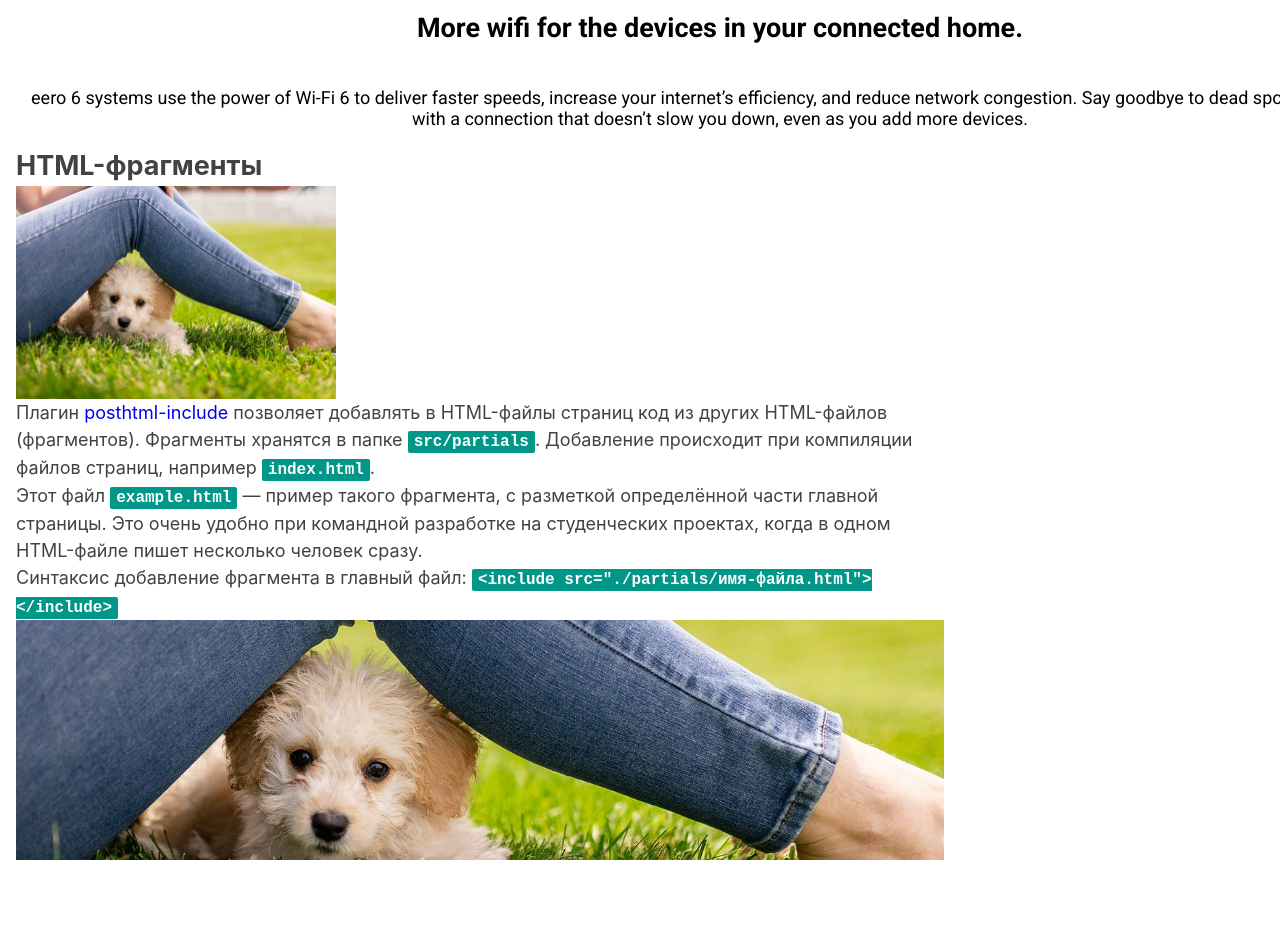
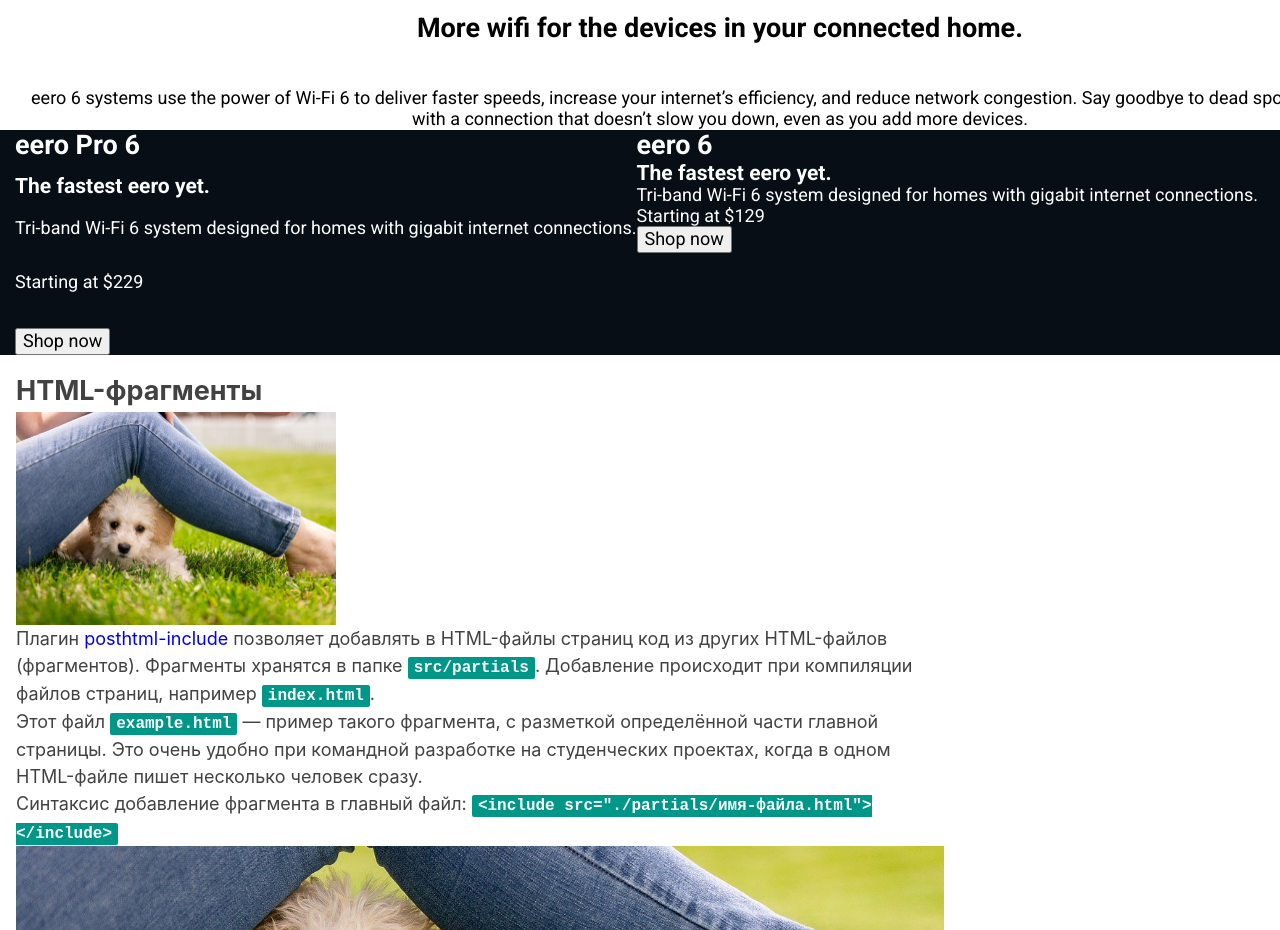
Before and after one commit to botaniq/eero, a website built with Parcel: page src/index.html in a window 1280 px wide. Shown: the part 880-1810 px from the top of the page. Before the commit the page ends 1756 px from the top, so only its background shows below. Built offline with nearby package versions, Linux system fonts and the light colour scheme; files whose address does not match are found by name.

Commit message:
device
размечает секцию "device"

```diff
--- a/src/index.html
+++ b/src/index.html
@@ -51,7 +51,8 @@
         <img class="hero__img" src="./images/device.png" alt="device" />
       </div>
     </section>
-    <include src="partials/promo.html"></include>
+    <include src="./partials/promo.html"></include>
+    <include src="./partials/device.html"></include>
 
     <!-- Hello world!
 
--- /dev/null
+++ b/src/partials/device.html
@@ -0,0 +1,22 @@
+<section class="device">
+  <div class="container">
+    <ul class="device__list">
+      <li class="device__item">
+        <h2 class="device__title">eero Pro 6</h2>
+        <h3 class="device__subtitle">The fastest eero yet.</h3>
+        <p class="device__description">
+          Tri-band Wi-Fi 6 system designed for homes with gigabit internet connections.
+        </p>
+        <p class="device__price">Starting at $229</p>
+        <button type="button">Shop now</button>
+      </li>
+      <li>
+        <h2>eero 6</h2>
+        <h3>The fastest eero yet.</h3>
+        <p>Tri-band Wi-Fi 6 system designed for homes with gigabit internet connections.</p>
+        <p>Starting at $129</p>
+        <button type="button">Shop now</button>
+      </li>
+    </ul>
+  </div>
+</section>
--- /dev/null
+++ b/src/sass/_device.scss
@@ -0,0 +1,22 @@
+.device {
+    background-color: #070E16;
+
+}
+
+.device__list {
+  display: flex;
+  color: #ffffff;
+}
+
+.device__title {
+  margin-bottom: 13px;
+}
+
+.device__description {
+  margin-top: 20px;
+  margin-bottom: 33px;
+}
+
+.device__price {
+  margin-bottom: 36px;
+}
--- a/src/sass/main.scss
+++ b/src/sass/main.scss
@@ -6,6 +6,7 @@
 // Стили для файла с примером HTML-фрагмента
 @import './example';
 @import './promo';
+@import './device';
 
 :root {
   --button-color: #2468ff;
```
